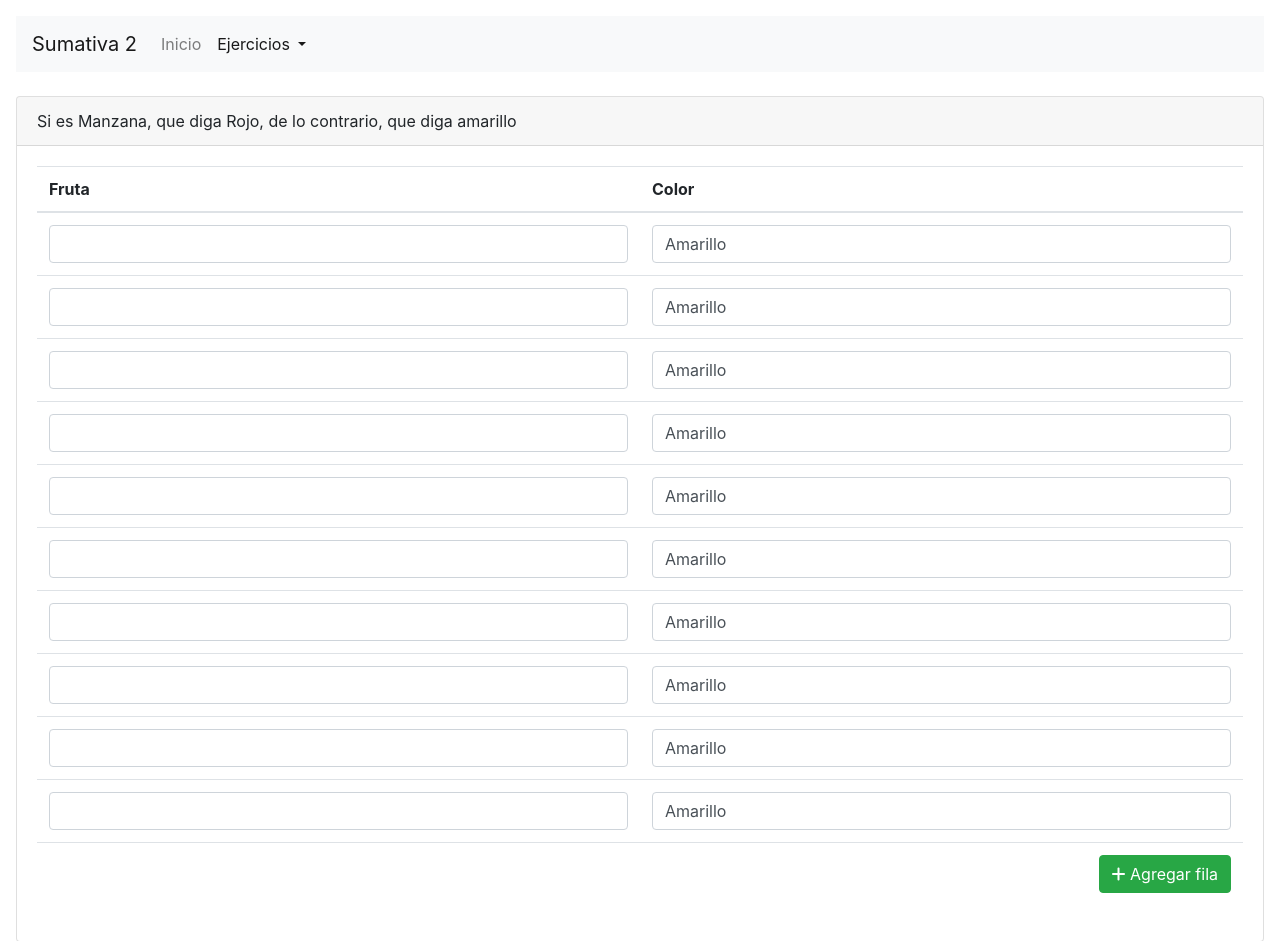
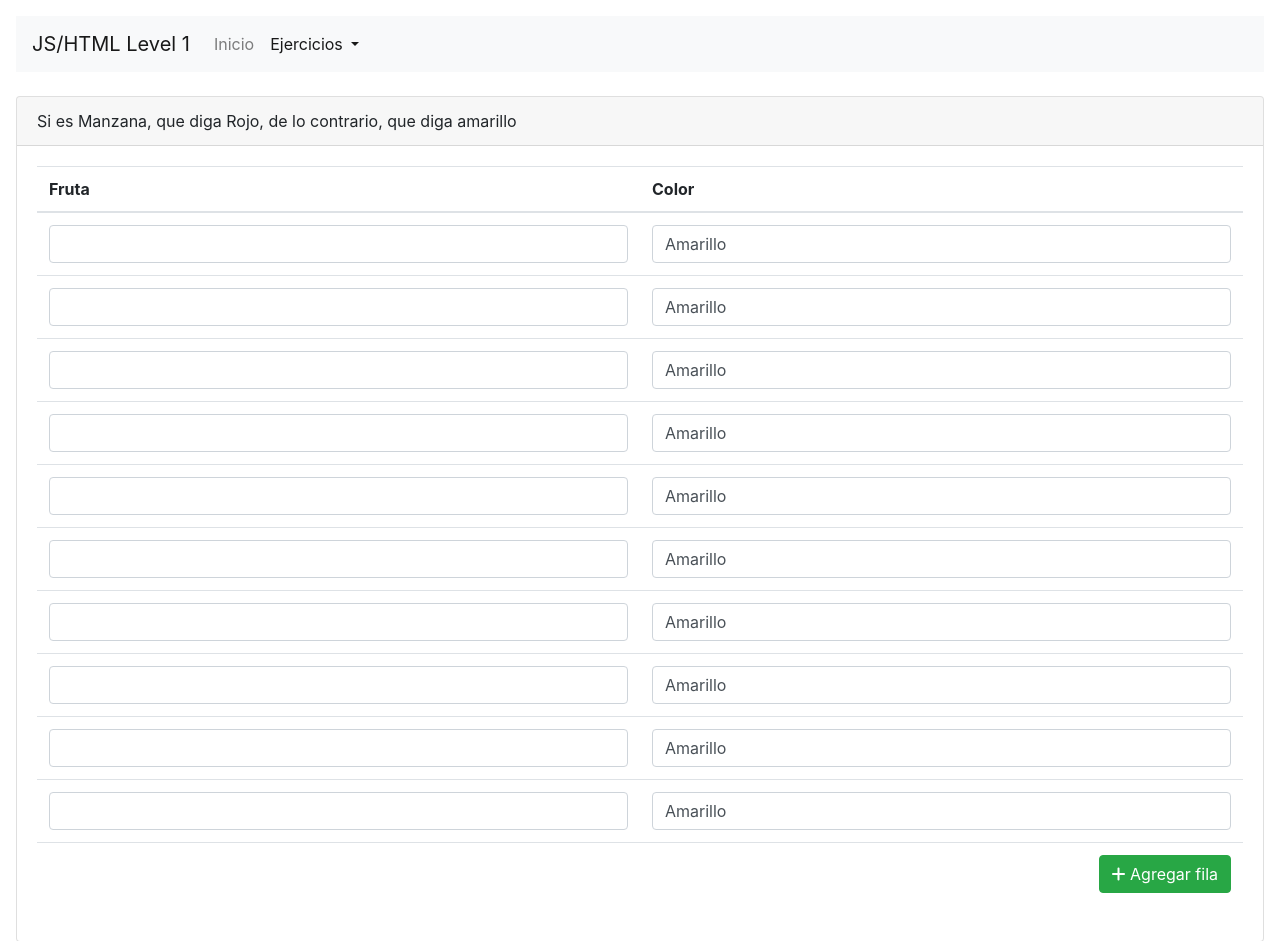
Before and after one commit to alexmedinadev/html-js-easy, a plain HTML site: page ej/ej1.html in a window 1280 px wide. Shown: the top 941 px of the page. Drawn offline with nearby package versions, Linux system fonts and the light colour scheme.

Commit message:
JS/HTML Level 1 Fix

```diff
--- a/ej/ej1.html
+++ b/ej/ej1.html
@@ -2,7 +2,7 @@
 <head>
     <meta charset="UTF-8">
     <meta name="viewport" content="width=device-width, initial-scale=1.0">
-    <title>Sumativa 2</title>
+    <title>JS/HTML Level 1</title>
     <script type="text/javascript" src="../js/jquery-3.5.1.min.js"></script>
     <script type="text/javascript" src="../js/jquery-ui.min.js"></script>
     <script src="https://cdn.jsdelivr.net/npm/popper.js@1.16.1/dist/umd/popper.min.js" integrity="sha384-9/reFTGAW83EW2RDu2S0VKaIzap3H66lZH81PoYlFhbGU+6BZp6G7niu735Sk7lN" crossorigin="anonymous"></script>
@@ -67,7 +67,7 @@
     <div class="p-3">
         <div>
             <nav class="navbar navbar-expand-lg navbar-light bg-light">
-                <a class="navbar-brand" href="#">Sumativa 2</a>
+                <a class="navbar-brand" href="#">JS/HTML Level 1</a>
                 <button class="navbar-toggler" type="button" data-toggle="collapse" data-target="#navbarSupportedContent" aria-controls="navbarSupportedContent" aria-expanded="false" aria-label="Toggle navigation">
                 <span class="navbar-toggler-icon"></span>
                 </button>
```
Also changed, not shown: ej/ej10.html (+2 -2 lines), ej/ej11.html (+2 -2 lines), ej/ej12.html (+2 -2 lines), ej/ej13.html (+2 -2 lines), ej/ej14.html (+2 -2 lines), ej/ej2.html (+2 -2 lines), ej/ej3.html (+2 -2 lines), ej/ej4.html (+2 -2 lines), ej/ej5.html (+2 -2 lines), ej/ej6.html (+2 -2 lines), ej/ej7.html (+2 -2 lines), ej/ej8.html (+2 -2 lines), ej/ej9.html (+2 -2 lines).
